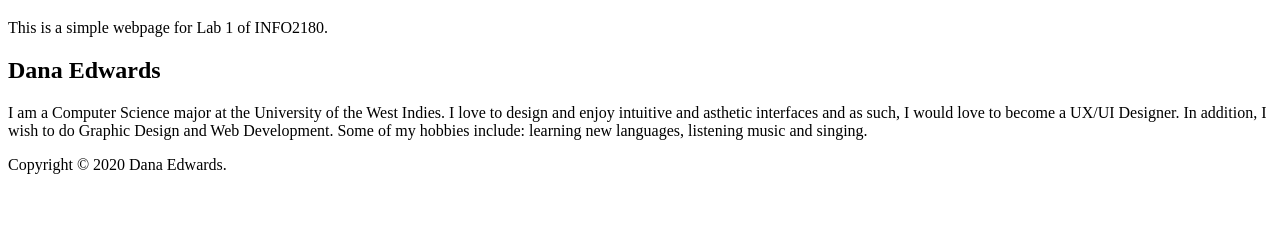
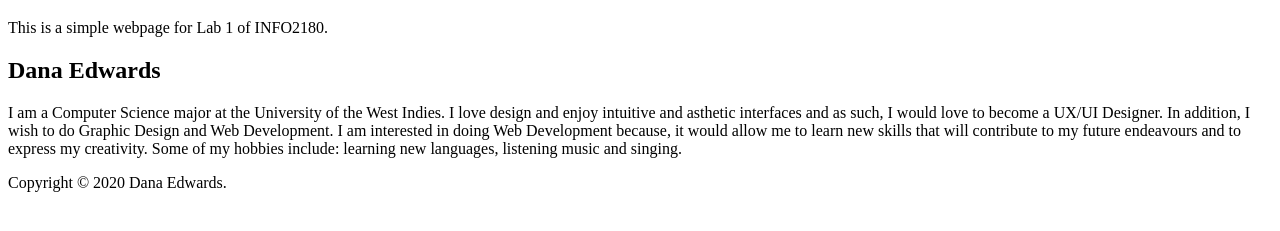
Before and after one commit to Designerdae/-info2180-lab1, a plain HTML site: page index.html in a window 1280 px wide. Shown: the part 61-292 px from the top of the page. Drawn offline with Linux system fonts and the light colour scheme.

Commit message:
Edited index.html

```diff
--- a/index.html
+++ b/index.html
@@ -1,6 +1,7 @@
 <!DOCTYPE html>
 <html lang="en">
 <head>
+    <link href="styles.css" rel="stylesheet" type="text/css">
     <meta charset="UTF-8">
     <meta name="viewport" content="width=devicewidth, initial-scale=1.0">
     <meta http-equiv="X-UA-Compatible" content="ie=edge">
@@ -14,10 +15,12 @@
  <main>
  <h2>Dana Edwards</h2>
  <p>I am a Computer Science major at the University of the West Indies.
-    I love to design and enjoy intuitive and asthetic interfaces and as such,
+    I love design and enjoy intuitive and asthetic interfaces and as such,
     I would love to become a UX/UI Designer. In addition, I wish to do Graphic
-    Design and Web Development. Some of my hobbies include: learning new
-    languages, listening music and singing.</p>
+    Design and Web Development. I am interested in doing Web Development because,
+    it would allow me to learn new skills that will contribute to my future endeavours
+    and to express my creativity. Some of my hobbies include: learning new languages,
+    listening music and singing.</p>
  </main>
  <footer>
  <p>Copyright &copy; 2020 Dana Edwards.</p>
```
